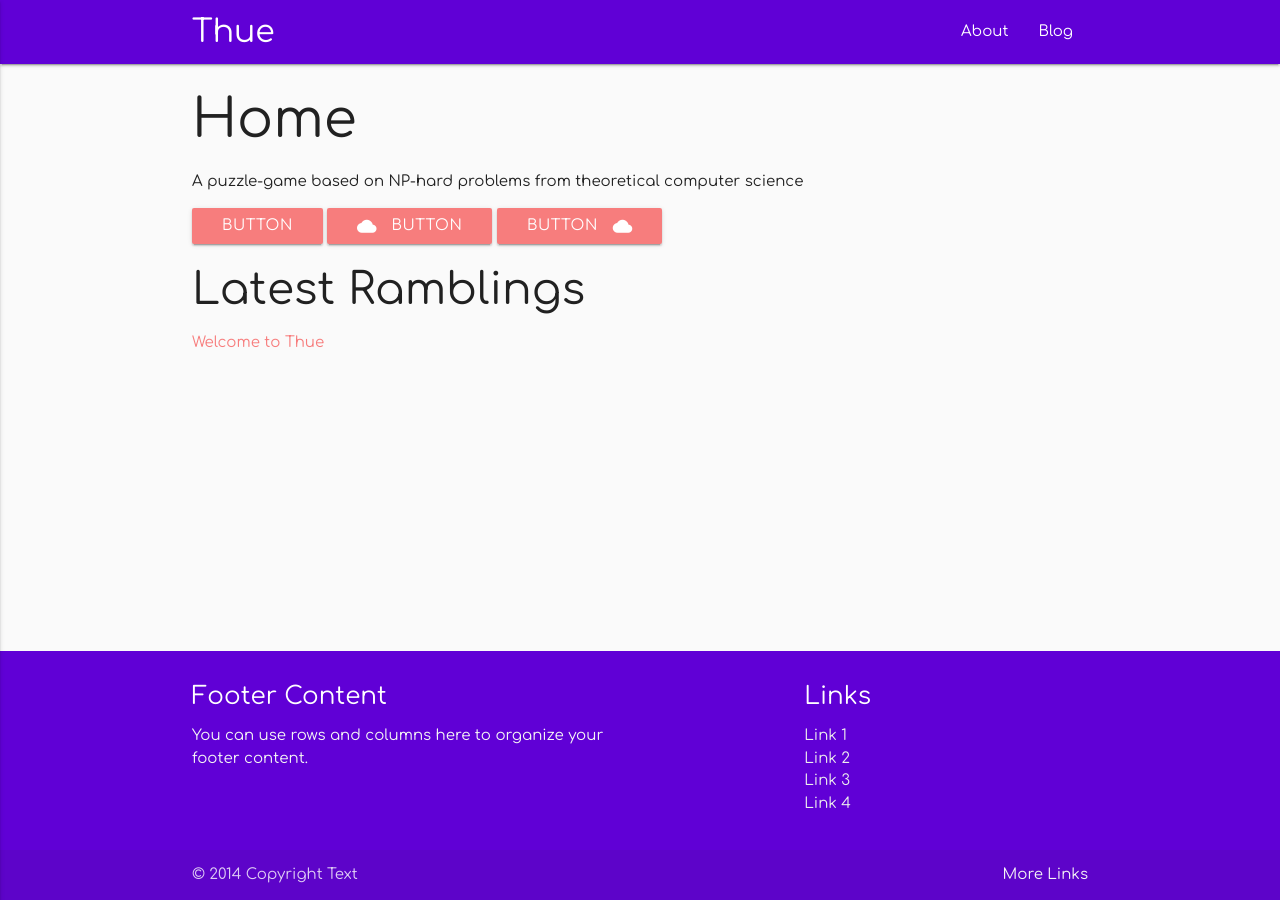
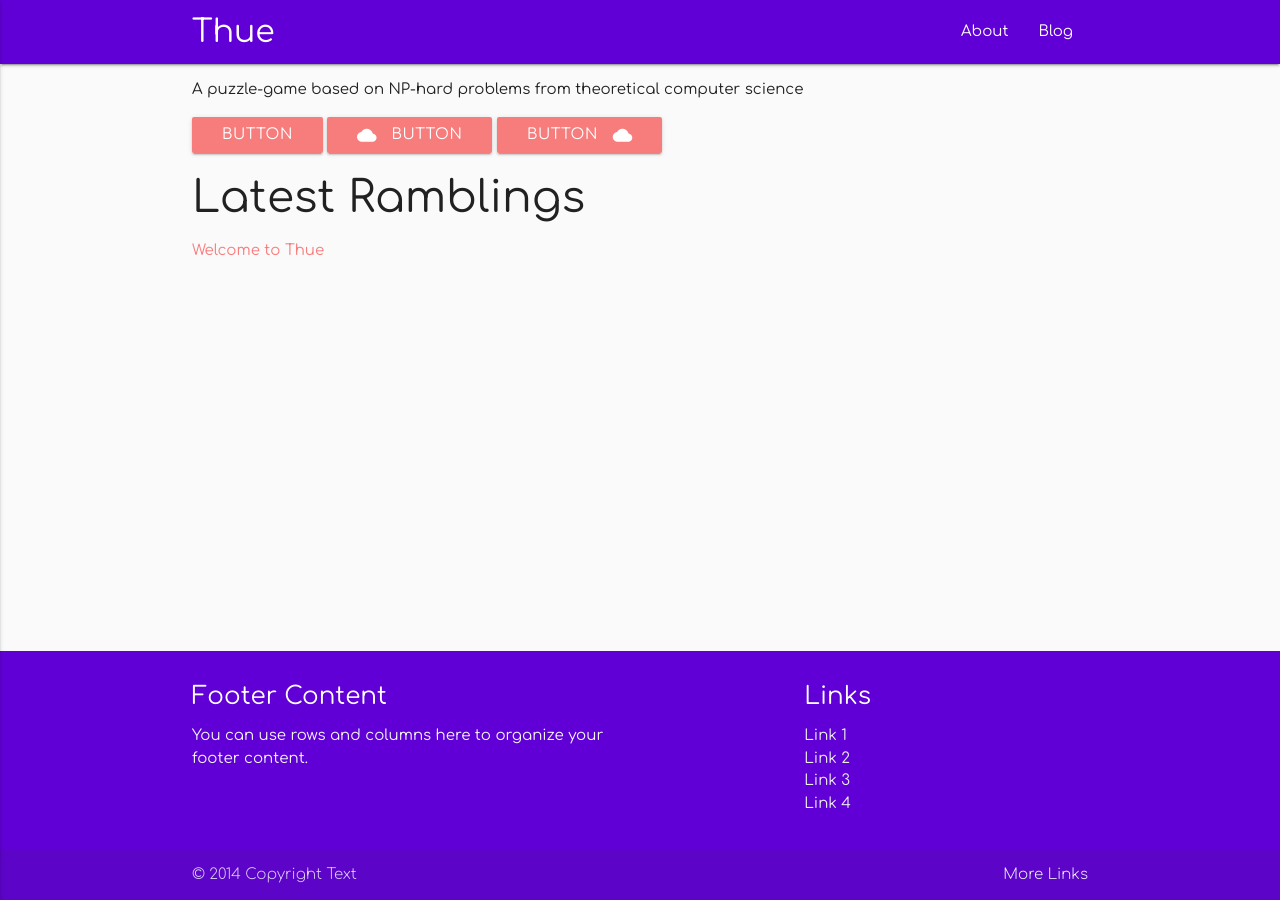
Before and after one commit to turbopope/thue.systems, a Jekyll site: the page built from index.md, in a window 1280 px wide. Built offline with Jekyll 4.4.1, drawn with Linux system fonts in a browser that asks for light colours.

Commit message:
Move page title into <title>

```diff
--- a/_includes/head.html
+++ b/_includes/head.html
@@ -1,7 +1,7 @@
 <meta charset="utf-8">
-<title>{{ site.title }}</title>
+<title>{{ site.title }} | {{ page.title }}</title>
 <link rel="stylesheet" href="/css/style.css">
-<link href="https://fonts.googleapis.com/css?family=Comfortaa" rel="stylesheet">
+<link href="https://fonts.googleapis.com/css?family=Comfortaa:300,400" rel="stylesheet">
 <link href="http://fonts.googleapis.com/icon?family=Material+Icons" rel="stylesheet">
 <meta name="viewport" content="width=device-width, initial-scale=1.0"/>
 <script type="text/javascript" src="/js/jquery/jquery.min.js"></script>
--- a/_layouts/default.html
+++ b/_layouts/default.html
@@ -7,7 +7,6 @@
   {% include navbar.html %}
   <main>
     <div class="container">
-        <h2>{{ page.title }}</h2>
         <section class="content">
             {{ content }}
         </section>
```
